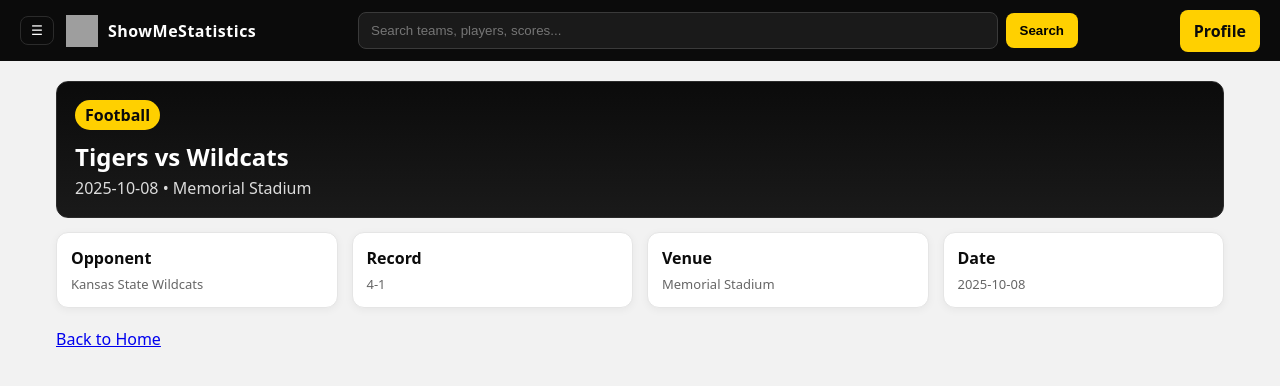
After one commit to dane-bishop/ShowMeStatisticsWebsite, a Flask app: page /game/1 in a window 1280 px wide. The commit adds this page. Shown: the top 386 px of the page. Run offline with Flask 3, Linux system fonts and the light colour scheme; grey boxes are pictures that could not be loaded.

Commit message:
Updated the website structure

```diff
--- a/app.py
+++ b/app.py
@@ -11,10 +11,46 @@ SPORTS = [
 ]
 
 SAMPLE_EVENTS = [
-    {"date": "2025-10-08", "sport": "Football", "title": "Tigers vs Wildcats", "location": "Memorial Stadium"},
-    {"date": "2025-10-10", "sport": "Men's Basketball", "title": "Tigers vs Bears", "location": "Mizzou Arena"},
-    {"date": "2025-10-12", "sport": "Women's Soccer", "title": "Tigers vs Lions", "location": "Walton Stadium"},
-    {"date": "2025-10-15", "sport": "Baseball", "title": "Tigers vs Hawks", "location": "Taylor Stadium"},
+    {
+        "id": 1,
+        "date": "2025-10-08",
+        "sport": "Football",
+        "title": "Tigers vs Wildcats",
+        "location": "Memorial Stadium",
+        "opponent_team": "Wildcats",
+        "opponent_record": "4-1",
+        "opponent_name": "Kansas State Wildcats",
+    },
+    {
+        "id": 2,
+        "date": "2025-10-10",
+        "sport": "Men's Basketball",
+        "title": "Tigers vs Bears",
+        "location": "Mizzou Arena",
+        "opponent_team": "Bears",
+        "opponent_record": "2-0",
+        "opponent_name": "Missouri State Bears",
+    },
+    {
+        "id": 3,
+        "date": "2025-10-12",
+        "sport": "Women's Soccer",
+        "title": "Tigers vs Lions",
+        "location": "Walton Stadium",
+        "opponent_team": "Lions",
+        "opponent_record": "3-2-1",
+        "opponent_name": "Lindenwood Lions",
+    },
+    {
+        "id": 4,
+        "date": "2025-10-15",
+        "sport": "Baseball",
+        "title": "Tigers vs Hawks",
+        "location": "Taylor Stadium",
+        "opponent_team": "Hawks",
+        "opponent_record": "5-3",
+        "opponent_name": "Saint Joseph Hawks",
+    },
 ]
 
 HEADLINE_ITEMS = [
@@ -30,11 +66,18 @@ TEAMS = [
 
 @app.route("/")
 def home():
+    selected_sports = request.args.getlist("sports")
+    if selected_sports:
+        filtered = [e for e in SAMPLE_EVENTS if e["sport"] in selected_sports]
+    else:
+        filtered = SAMPLE_EVENTS
+
     return render_template(
         "index.html",
         sports=SPORTS,
-        events=SAMPLE_EVENTS,
+        events=filtered,
         headlines=HEADLINE_ITEMS,
+        selected_sports=selected_sports,
     )
 
 @app.route("/teams")
@@ -72,6 +115,14 @@ def scores():
     ]
     return render_template("scores.html", scores=recent_scores)
 
+@app.route("/game/<int:game_id>")
+def game_detail(game_id: int):
+    game = next((g for g in SAMPLE_EVENTS if g["id"] == game_id), None)
+    if not game:
+        return redirect(url_for("home"))
+    # Placeholder: derive home/away info etc. Here we show passed metadata
+    return render_template("game_detail.html", game=game)
+
 @app.route("/profile")
 def profile():
     # Placeholder: not authenticated logic yet
--- a/static/styles.css
+++ b/static/styles.css
@@ -85,6 +85,12 @@ html, body { margin: 0; padding: 0; font-family: system-ui, -apple-system, Segoe
   .layout, .team-layout { grid-template-columns: 1fr; }
   .filters, .team-news { position: static; }
 }
+/* Game detail */
+.game-detail .game-hero { background: linear-gradient(180deg, var(--black), var(--grey-900)); color: var(--white); border-radius: 12px; padding: 18px; border: 1px solid var(--grey-700); margin-bottom: 14px; }
+.game-detail .pill { display: inline-block; background: var(--yellow); color: var(--black); font-weight: 800; padding: 4px 10px; border-radius: 999px; }
+.game-detail .matchup { margin: 10px 0 4px; }
+.game-detail .sub { opacity: .85; }
+.game-detail .game-cards { display: grid; grid-template-columns: repeat(auto-fit, minmax(220px, 1fr)); gap: 14px; margin: 14px 0 20px; }
 
 /* Small phones */
 @media (max-width: 640px) {
--- /dev/null
+++ b/templates/game_detail.html
@@ -0,0 +1,36 @@
+{% extends 'base.html' %}
+
+{% block title %}Game Detail • ShowMeStatistics{% endblock %}
+
+{% block content %}
+<section class="game-detail">
+  <div class="game-hero">
+    <div class="game-meta">
+      <div class="pill">{{ game.sport }}</div>
+      <h2 class="matchup">Tigers vs {{ game.opponent_team }}</h2>
+      <div class="sub">{{ game.date }} • {{ game.location }}</div>
+    </div>
+  </div>
+
+  <div class="game-cards">
+    <div class="card">
+      <div class="card-title">Opponent</div>
+      <div class="card-meta">{{ game.opponent_name }}</div>
+    </div>
+    <div class="card">
+      <div class="card-title">Record</div>
+      <div class="card-meta">{{ game.opponent_record }}</div>
+    </div>
+    <div class="card">
+      <div class="card-title">Venue</div>
+      <div class="card-meta">{{ game.location }}</div>
+    </div>
+    <div class="card">
+      <div class="card-title">Date</div>
+      <div class="card-meta">{{ game.date }}</div>
+    </div>
+  </div>
+
+  <a class="profile-btn" href="{{ url_for('home') }}">Back to Home</a>
+</section>
+{% endblock %}
```
Also changed, not shown: templates/index.html (+5 -5 lines).
